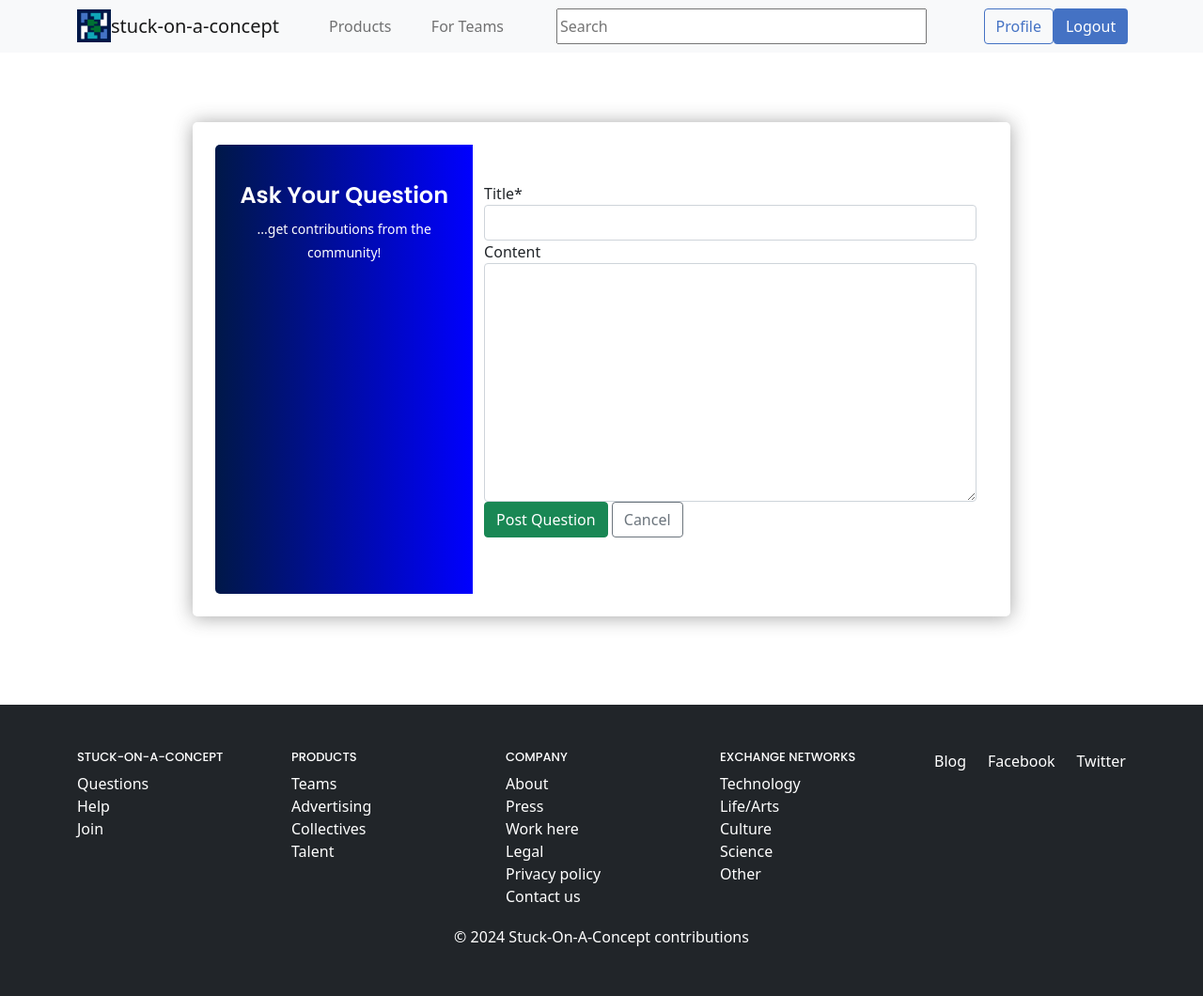
After one commit to vtl-28/stuck-on-a-concept, a Django app: page /question/new/ in a window 1280 px wide. The commit adds this page. Shown: the whole page at 94% size. Run offline with Django 4.2, Linux system fonts and the light colour scheme; the visitor is signed in with stand-in values (Sample User, id 1); some libraries are stand-ins or nearby versions.

```diff
--- /dev/null
+++ b/soac_base/templates/soac_base/question_form.html
@@ -0,0 +1,208 @@
+{% extends 'soac_base/questions-base.html' %}
+{% load static %}
+{% load crispy_forms_tags %}
+
+{% block question_form %}
+    <!DOCTYPE html>
+    <html lang="en">
+    <head>
+        <meta charset="UTF-8">
+        <meta http-equiv="X-UA-Compatible" content="IE=edge">
+        <meta name="viewport" content="width=device-width, initial-scale=1.0">
+        <title></title>
+        <link href="https://fonts.googleapis.com/css2?family=Poppins:ital,wght@0,100;0,200;0,300;0,400;0,500;0,600;1,100;1,200;1,300;1,400;1,500&display=swap" rel="stylesheet">
+        <script src="https://unpkg.com/feather-icons"></script>
+        <link href="https://fonts.googleapis.com/css2?family=Poppins:wght@200&display=swap" rel="stylesheet">
+
+        <style>
+            body {
+            background-color: #ffff
+            /* background: linear-gradient(230deg, orange 0%, yellow 100%); */
+
+        }
+
+        .padding {
+            padding: 4rem 0rem;
+        }
+
+        .user-card-full {
+            overflow: hidden
+        }
+
+        .card {
+            border-radius: 5px;
+            -webkit-box-shadow: 0 1px 20px 0 rgba(69, 90, 100, 0.08);
+            box-shadow: 0 1px 20px 0 rgba(53, 53, 53, 0.452);
+            border: none;
+            margin-bottom: 30px
+        }
+
+        .m-r-0 {
+            margin-right: 0px
+        }
+
+        .m-l-0 {
+            margin-left: 0px
+        }
+
+        .user-card-full .user-profile {
+            border-radius: 5px 0 0 5px
+        }
+
+        .bg-c-lite-green {
+            background: -webkit-gradient(linear, left top, right top, from(#001848), to(#001848));
+            background: linear-gradient(to right, rgb(0, 24, 72), blue)
+        }
+
+        .user-profile {
+            padding: 20px 0
+        }
+
+        .card-block {
+            padding: 1.25rem
+        }
+
+        .m-b-25 {
+            margin-bottom: 25px
+        }
+
+        .img-radius {
+            border-radius: 100px
+        }
+        @media only screen and (min-width: 1400px) {
+            .img-radius {
+            border-radius: 100px
+        }
+        }
+        h6 {
+            font-size: 13px;
+            font-family: 'Poppins', sans-serif;
+
+        }
+
+        .card .card-block p {
+            line-height: 25px
+        }
+
+        @media only screen and (min-width: 1400px) {
+            p {
+                font-size: 14px
+            }
+        }
+
+        .card-block {
+            padding: 1.25rem
+        }
+
+        .b-b-default {
+            border-bottom: 1px solid #e0e0e0
+        }
+
+        .m-b-20 {
+            margin-bottom: 20px
+        }
+
+        .p-b-5 {
+            padding-bottom: 5px !important
+        }
+
+        .card .card-block p {
+            line-height: 25px
+        }
+
+        .m-b-10 {
+            margin-bottom: 10px
+        }
+
+        .text-muted {
+            color: #919aa3 !important
+        }
+
+        .b-b-default {
+            border-bottom: 1px solid #e0e0e0
+        }
+
+        .f-w-600 {
+            font-weight: 600
+        }
+
+        .m-b-20 {
+            margin-bottom: 20px
+        }
+
+        .m-t-40 {
+            margin-top: 20px
+        }
+
+        .p-b-5 {
+            padding-bottom: 5px !important
+        }
+
+        .m-b-10 {
+            margin-bottom: 10px
+        }
+
+        .m-t-40 {
+            margin-top: 20px
+        }
+
+        .user-card-full .social-link li {
+            display: inline-block
+        }
+
+        .user-card-full .social-link li a {
+            font-size: 20px;
+            margin: 0 10px 0 0;
+            -webkit-transition: all 0.3s ease-in-out;
+            transition: all 0.3s ease-in-out
+        }
+        </style>
+    </head>
+    <body>
+        <div class="page-content page-container" id="page-content">
+            <div class="padding">
+                <div class="row  d-flex justify-content-center">
+                    <div class="col-xl-8 col-md-12 card p-4">
+                        <div class=" user-card-full">
+                            <div class="row m-l-0 m-r-0">
+                                <div class="col-sm-4 bg-c-lite-green user-profile">
+                                    <div class="card-block text-center text-white">
+                                        <!-- <div class="m-b-25"> <img src="{{ user.profile.image.url }}" class="img-radius" alt="User-Profile-Image"> </div> -->
+                                        <h6 class="f-w-600" style="font-size: 24px; color: white;">Ask Your Question</h6>
+                                        <p style="font-size: 14px; color: white;">...get contributions from the community!</p> <i class=" mdi mdi-square-edit-outline feather icon-edit m-t-10 f-16"></i>
+                                    </div>
+                                </div>
+                                <div class="col-sm-8">
+                                    <div class="card-block">
+                                        </div>
+                                        <form action="" method="POST" enctype="multipart/form-data">
+                                                {% csrf_token %}
+                                                {{form|crispy}}
+                                                {{ form.media }}
+                                                <button class="btn btn-success" id="logout-btn" type="submit">Post Question</button>
+                                                <a style="text-decoration: none; " class="btn btn-outline-secondary" href="{% url 'soac_base:question-lists' %}">Cancel</a>
+                                                <!-- <button class="btn btn-secondary" id="logout-btn" type="submit"><a id="fa" href="" style="color: white; text-decoration: none;">Go back</a></button> -->
+                                        </form>
+                                        <div style="margin-top: 10px;">
+                                            <!--<button class="btn btn-success" id="logout-btn" type="submit">Update Profile</button>-->
+                                            <!-- <button class="btn btn-secondary" id="logout-btn" type="submit"><a id="fa" href="{% url 'profile' %}" style="color: white; text-decoration: none;">Go back</a></button> -->
+                                        </div>
+                                        <ul class="social-link list-unstyled m-t-40 m-b-10">
+                                            <li><a href="#!" data-toggle="tooltip" data-placement="bottom" title="" data-original-title="facebook" data-abc="true"><i class="mdi mdi-facebook feather icon-facebook facebook" aria-hidden="true"></i></a></li>
+                                            <li><a href="#!" data-toggle="tooltip" data-placement="bottom" title="" data-original-title="twitter" data-abc="true"><i class="mdi mdi-twitter feather icon-twitter twitter" aria-hidden="true"></i></a></li>
+                                            <li><a href="#!" data-toggle="tooltip" data-placement="bottom" title="" data-original-title="instagram" data-abc="true"><i class="mdi mdi-instagram feather icon-instagram instagram" aria-hidden="true"></i></a></li>
+                                        </ul>
+                                    </div>
+                                </div>
+                            </div>
+                        </div>
+                    </div>
+                </div>
+            </div>
+        </div>
+        <script>
+            feather.replace()
+          </script>
+    </body>
+    </html>
+{% endblock question_form %}
--- a/soac_base/templates/soac_base/question_list.html
+++ b/soac_base/templates/soac_base/question_list.html
@@ -140,20 +140,20 @@
             <div id="content1" class="list-question">
                 <div class="d-flex justify-content-between mb-4">
                     <h4 class="mb-0">Top Questions</h4>
-                    <a class="btn btn-primary">Ask Question</a>
+                    <a class="btn btn-primary" href="{% url 'question-create' %}">Ask Question</a>
                 </div>
                 <div class="questions infinite-scroll-container" >
                     {% for question in questions %}
                     <div class="container border border-2 border-black rounded-3" style="background: linear-gradient(to right, rgb(217, 217, 217), rgba(217, 217, 217); padding: 5px; box-shadow: rgba(0, 0, 0, 0.383) 0px 5px 5px 0px; border-radius: 15px;" >
                         <div id="title-sec" style="display: flex; align-items: center;">
 
-                            <h3 id="fh3"><a href="">{{ question.title }}</a></h3>
+                            <h3 id="fh3"><a href="{% url 'soac_base:question-detail' question.id %}">{{ question.title }}</a></h3>
                         </div>
 
                         {% if question.content|wordcount <= 10 %}
                         <h6 id="fh6" style="text-align: left;">{{ question.content}}</h6>
                         {% else %}
-                        <h6 id="fh6" style="text-align: left;">{{ question.content|truncatewords:10}} <a href="">Read More</a></h6>
+                        <h6 id="fh6" style="text-align: left;">{{ question.content|truncatewords:10}} <a href="{% url 'soac_base:question-detail' question.id %}">Read More</a></h6>
                         {% endif %}
                         <h6 id="fh6" class="" style="font-size: 10px; font-style: italic; color: black;">Asked By: <a href="">{{ question.user }}</a>&nbsp;&nbsp;&nbsp; |&nbsp;&nbsp;&nbsp; On: {{question.date_create|date:"j F, Y"}}</h6>
                         <h5 style="text-align: right; font-size: 12px; font-style: italic;">Tags</h5>
--- a/soac_base/templates/soac_base/questions-base.html
+++ b/soac_base/templates/soac_base/questions-base.html
@@ -95,6 +95,14 @@
 
  {% endblock prof_update %}
 
+ {% block q_detail %}
+
+ {% endblock q_detail %}
+
+ {% block question_form %}
+
+ {% endblock question_form %}
+
 
 {% block footer1 %}
 <footer class="py-5 bg-dark">
```
Also changed, not shown: soac_base/templates/soac_base/question_detail.html (added, +178 -0 lines), soac_base/migrations/0002_answer_delete_comment.py, soac_users/migrations/0003_alter_profile_city.py (added).
